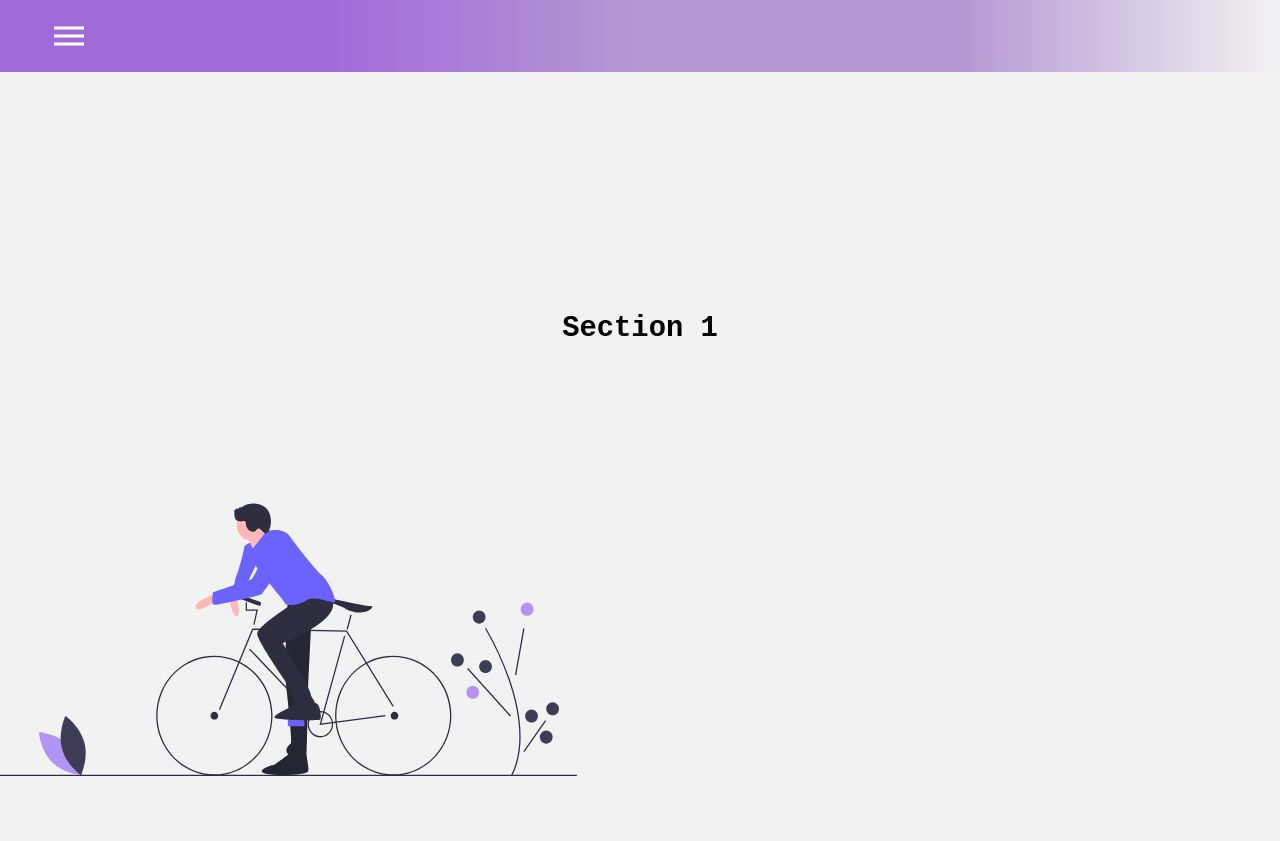
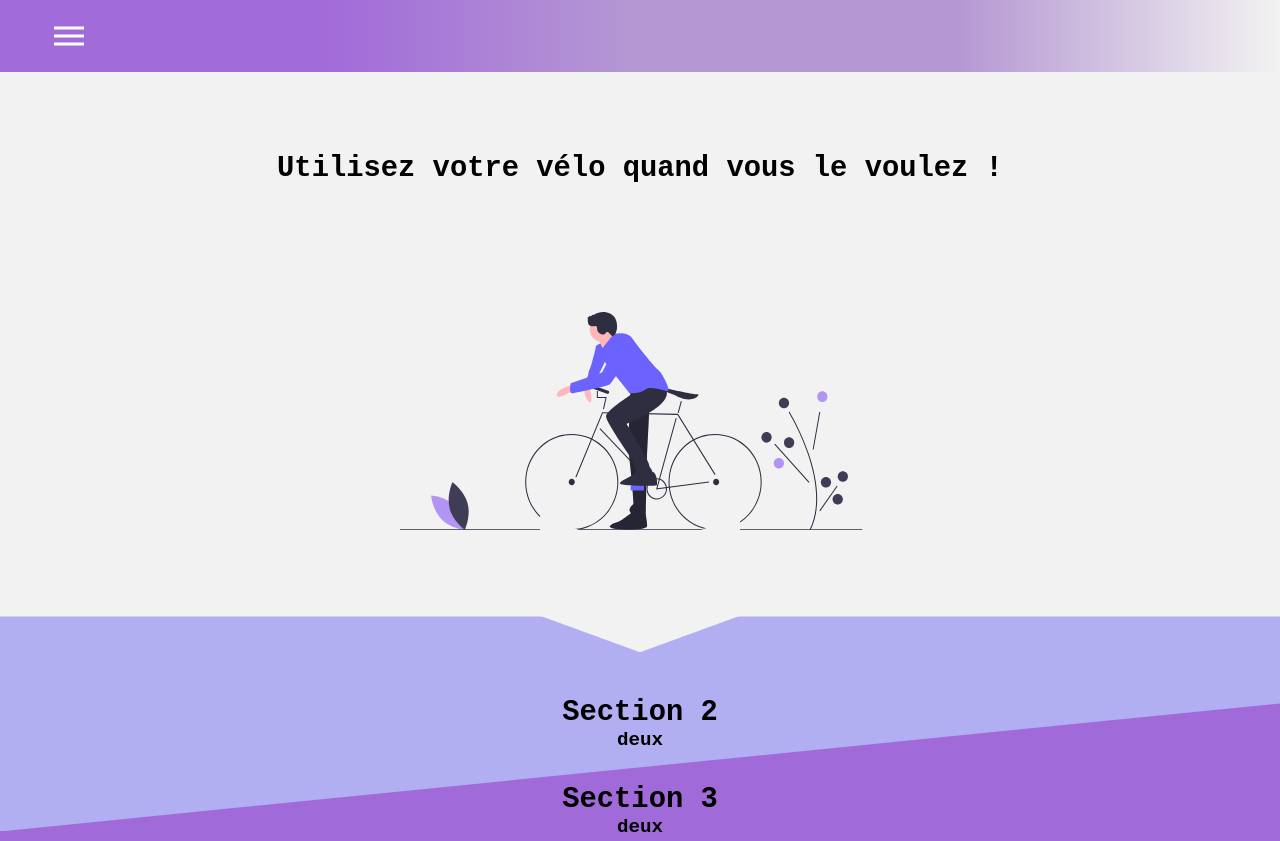
Before and after one commit to MeloScav/website-bike, a plain HTML site: page bike.html in a window 1280 px wide. Shown: the top 841 px of the page. Drawn offline with Linux system fonts and the light colour scheme.

Commit message:
Merge correction

```diff
--- a/bike.html
+++ b/bike.html
@@ -38,12 +38,11 @@
       <div class="containerSections">
         <!-- SECTIONS PAGE -->
         <section class="sectionOne">
-          <h1>Section 1</h1>
+          <h1>Utilisez votre vélo quand vous le voulez !</h1>
           <!-- SVG -->
           <div class="containerBikeSVG">
             <svg
-              width="599"
-              height="431"
+              class="svgBike"
               viewBox="0 0 599 431"
               fill="none"
               xmlns="http://www.w3.org/2000/svg"
--- a/style.css
+++ b/style.css
@@ -418,7 +418,7 @@ li.fade {
 }
 
 section {
-  padding: 30vh 0; /* haut et bas */
+  padding: 10vh 0; /* haut et bas */
   font-size: 1.2em;
 }
 
@@ -426,11 +426,11 @@ section {
 .sectionOne {
   position: relative;
   background-color: #f2f2f2;
-}
-
-.containerBikeSVG {
-  width: 90px;
-  height: auto;
+  display: flex;
+  flex-direction: column;
+  flex-wrap: wrap;
+  justify-content: center;
+  align-items: center;
 }
 
 /*      Pour la flèche     */
@@ -457,6 +457,14 @@ section {
   transform: skew(0, -20deg);
 }
 
+.containerBikeSVG {
+  width: 60vh;
+}
+.svgBike {
+  width: 60vh;
+  height: auto;
+}
+
 /* Deuxième section */
 .sectionTwo {
   position: relative;
```
